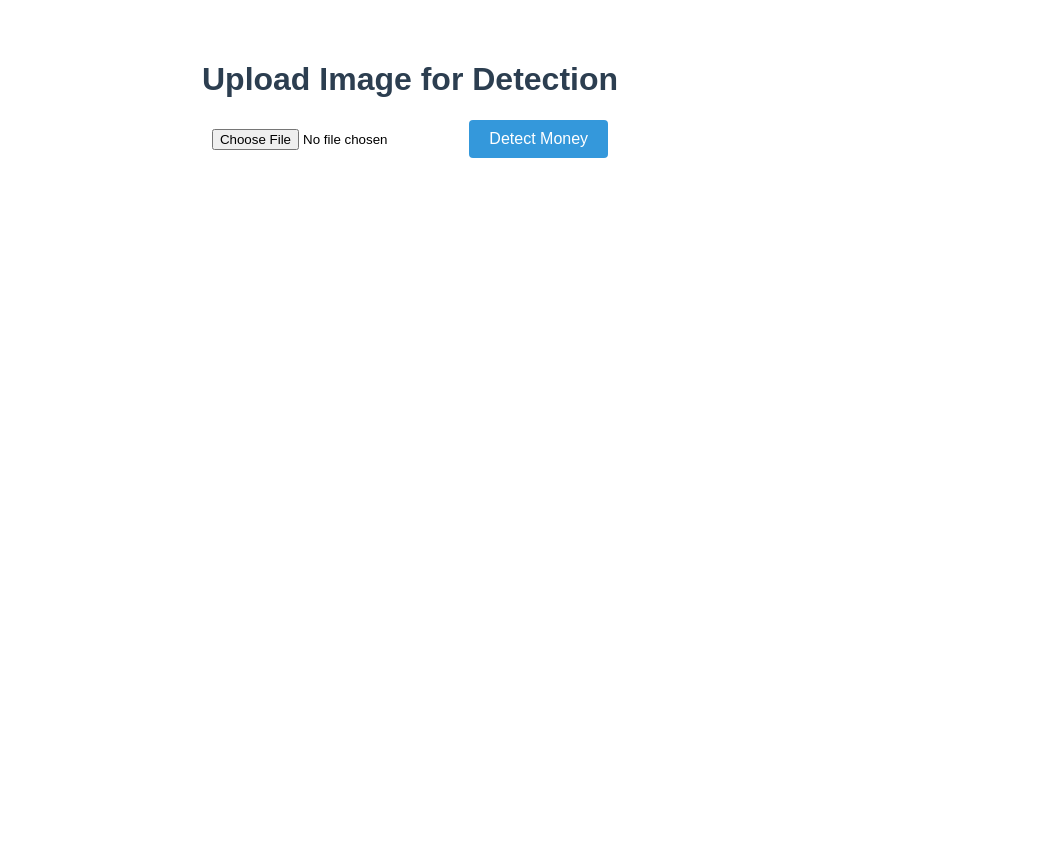
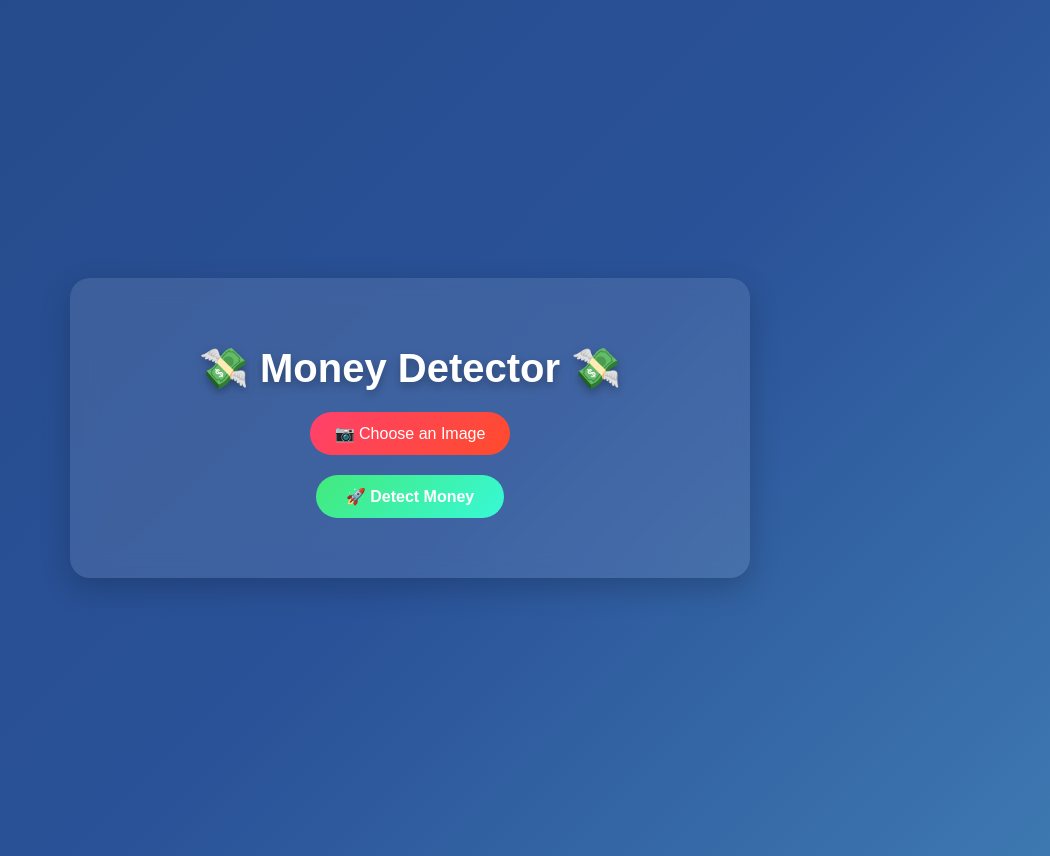
Before and after one commit to Maisam671/Money-Detector, a Flask app: page / in a window 1280 px wide. Shown: the whole page, without its empty margins (230-1280 px from the left). Before the commit the page ends 158 px from the top, so only its background shows below. Run offline with Flask 3, Linux system fonts and the light colour scheme.

Commit message:
Update index.html

```diff
--- a/templates/index.html
+++ b/templates/index.html
@@ -1,52 +1,133 @@
+
+</html>
+
 <!DOCTYPE html>
-<html>
+<html lang="en">
 <head>
+  <meta charset="UTF-8">
   <title>Money Detector</title>
   <style>
+    /* خلفية خيالية متدرجة */
     body {
-            font-family: Arial, sans-serif;
-            max-width: 800px;
-            margin: 20px auto;
+      font-family: 'Poppins', sans-serif;
+      background: linear-gradient(135deg, #1e3c72, #2a5298, #6dd5ed);
+      background-size: 300% 300%;
+      animation: gradientBG 10s ease infinite;
+      min-height: 100vh;
+      display: flex;
+      justify-content: center;
+      align-items: center;
       padding: 20px;
+    }
+
+    @keyframes gradientBG {
+      0% { background-position: 0% 50%; }
+      50% { background-position: 100% 50%; }
+      100% { background-position: 0% 50%; }
+    }
+
+    /* صندوق زجاجي */
+    .container {
+      background: rgba(255, 255, 255, 0.1);
+      backdrop-filter: blur(12px);
+      -webkit-backdrop-filter: blur(12px);
+      border-radius: 20px;
+      padding: 40px;
       text-align: center;
+      width: 100%;
+      max-width: 600px;
+      box-shadow: 0 10px 30px rgba(0,0,0,0.2);
+      animation: fadeIn 1.2s ease;
     }
+
+    @keyframes fadeIn {
+      from { opacity: 0; transform: translateY(30px); }
+      to { opacity: 1; transform: translateY(0); }
+    }
+
     h1 {
-            color: #2c3e50;
+      color: #fff;
+      font-size: 2.5rem;
+      margin-bottom: 20px;
+      text-shadow: 0 4px 10px rgba(0,0,0,0.3);
     }
+
     form {
       margin: 20px 0;
     }
+
+    input[type="file"] {
+      display: none;
+    }
+
+    label {
+      display: inline-block;
+      padding: 12px 25px;
+      font-size: 16px;
+      color: #fff;
+      background: linear-gradient(135deg, #ff416c, #ff4b2b);
+      border-radius: 30px;
+      cursor: pointer;
+      transition: transform 0.2s ease, box-shadow 0.3s ease;
+    }
+
+    label:hover {
+      transform: scale(1.05);
+      box-shadow: 0 8px 20px rgba(255,75,43,0.4);
+    }
+
+    button {
+      margin-top: 20px;
+      background: linear-gradient(135deg, #43e97b, #38f9d7);
+      color: white;
+      padding: 12px 30px;
+      border: none;
+      border-radius: 30px;
+      cursor: pointer;
+      font-size: 16px;
+      font-weight: bold;
+      transition: transform 0.2s ease, box-shadow 0.3s ease;
+    }
+
+    button:hover {
+      transform: scale(1.05);
+      box-shadow: 0 8px 20px rgba(56,249,215,0.4);
+    }
+
     img {
       max-width: 100%;
-            border: 1px solid #ddd;
-            margin-top: 20px;
-            box-shadow: 0 0 10px rgba(0, 0, 0, 0.1);
+      border-radius: 16px;
+      margin-top: 25px;
+      box-shadow: 0 6px 20px rgba(0,0,0,0.4);
+      animation: popIn 0.7s ease;
     }
-        button {
-            background-color: #3498db;
-            color: white;
-            padding: 10px 20px;
-            border: none;
-            border-radius: 4px;
-            cursor: pointer;
-            font-size: 16px;
+
+    @keyframes popIn {
+      from { opacity: 0; transform: scale(0.9); }
+      to { opacity: 1; transform: scale(1); }
     }
-        button:hover {
-            background-color: #2980b9;
+
+    h2 {
+      margin-top: 30px;
+      color: #fff;
+      font-size: 1.8rem;
+      text-shadow: 0 4px 10px rgba(0,0,0,0.3);
     }
   </style>
 </head>
 <body>
-    <h1>Upload Image for Detection</h1>
+  <div class="container">
+    <h1>💸 Money Detector 💸</h1>
     <form method="post" enctype="multipart/form-data">
-        <input type="file" name="image" accept="image/*" required>
-        <button type="submit">Detect Money</button>
+      <input type="file" id="file-upload" name="image" accept="image/*" required>
+      <label for="file-upload">📷 Choose an Image</label><br>
+      <button type="submit">🚀 Detect Money</button>
     </form>
 
     {% if results_img_path %}
-     <h2>Detection Result</h2>
+      <h2>✨ Detection Result ✨</h2>
       <img src="{{ url_for('static', filename=results_img_path) }}" width="500">
     {% endif %}
-
+  </div>
 </body>
 </html>
```
Lines whose indentation alone changed are shown as unchanged.
